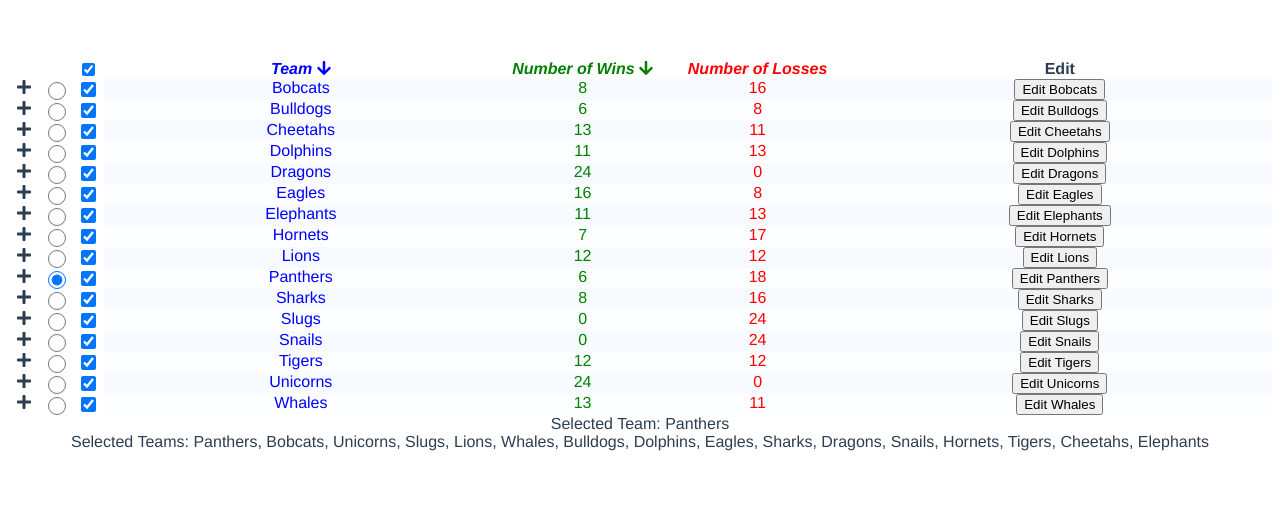
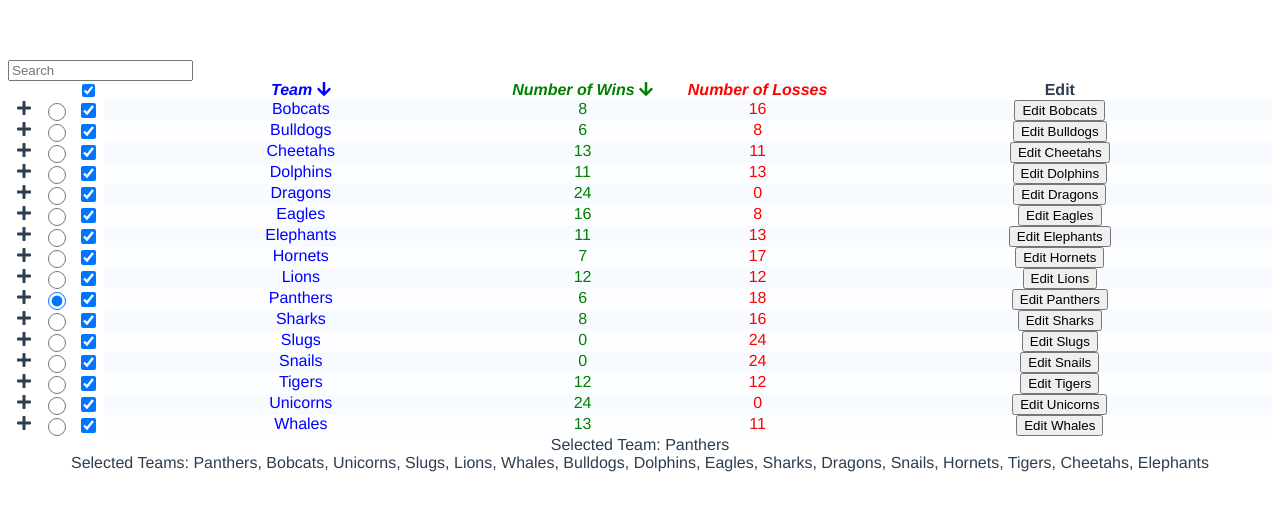
Before and after one commit to AriSorsko/easy-vue-components, a Vue app: page / in a window 1280 px wide. Shown: the top 510 px of the page. Built offline with nearby package versions, Linux system fonts and the light colour scheme.

Commit message:
Added table level row filtering based on a user supplied search value

```diff
--- a/src/components/Demo.vue
+++ b/src/components/Demo.vue
@@ -10,6 +10,7 @@
       :selectedItems.sync="selectedItems"
       id="teamsTable"
       enableAccordianforDetailRow="multi"
+      :tableSearching="true"
     >
       <template v-slot:expandedDetailRowIcon>
         <font-awesome-icon icon="minus" />
--- a/src/components/EasyTable.vue
+++ b/src/components/EasyTable.vue
@@ -1,8 +1,16 @@
 <template>
   <div>
+    <input
+      v-if="tableSearching"
+      v-model="tableSearch"
+      placeholder="Search"
+      class="searchInput"
+      id="searchInput"
+      ref="searchInput"
+    />
     <div id="container" :style="columnWidthsStyle" ref="container">
       <!-- Headings -->
-      <!-- Empty div to keep the headers lined up with their columns when there are radio buttons  -->
+      <!-- Empty div to keep the headers lined up with their columns when there are exapnd/collapse buttons  -->
       <div v-if="enableAccordianforDetailRow" />
       <!-- Empty div to keep the headers lined up with their columns when there are radio buttons  -->
       <div v-if="enableRadioButtons" />
@@ -39,12 +47,15 @@
         </span>
       </div>
       <!-- Data Rows -->
-      <div v-if="!sortedRows || sortedRows.length === 0" id="noDataMessage">
+      <div
+        v-if="!sortedAndFilteredRows || sortedAndFilteredRows.length === 0"
+        id="noDataMessage"
+      >
         There is no data for this table.
       </div>
       <div
         v-else
-        v-for="(row, rindex) in sortedRows"
+        v-for="(row, rindex) in sortedAndFilteredRows"
         :key="rindex"
         class="collapseDivs"
       >
@@ -144,6 +155,10 @@
 .detailRowSlot {
   grid-column: 1/-1;
 }
+
+.searchInput {
+  display: block;
+}
 </style>
 
 <script>
@@ -195,6 +210,10 @@ export default {
       type: String, // Can be single or multi
       default: null,
     },
+    tableSearching: {
+      type: Boolean,
+      default: false,
+    },
   },
   data() {
     return {
@@ -204,6 +223,7 @@ export default {
       internalSelectedItems: [],
       openDetailRows: [],
       checkAll: [],
+      tableSearch: "",
     };
   },
   created() {
@@ -242,6 +262,8 @@ export default {
       );
     }
 
+    if (!this.rows) return;
+
     if (
       this.enableAccordianforDetailRow &&
       this.enableAccordianforDetailRow !== "single" &&
@@ -254,7 +276,6 @@ export default {
     }
 
     // Handle sorting setup
-    if (this.rows) {
     const initialSortColumns = this.columns.filter((c) => c.initialSort);
     const sortableColumns = this.columns.filter((c) => c.sortable);
     let initialSortColumn;
@@ -270,9 +291,7 @@ export default {
     } else {
       if (sortableColumns.length > 0) initialSortColumn = sortableColumns[0];
     }
-
     this.sortedRows = cloneDeep(this.rows);
-
     let sortingProperties = initialSortColumn
       ? [initialSortColumn.property]
       : [];
@@ -283,7 +302,6 @@ export default {
     sortingProperties.forEach((sortableColumnPropery) => {
       this.columnSortDirection[sortableColumnPropery] = "asc";
     });
-    }
 
     // Handle radio buttons setup
     if (this.selectedItem) {
@@ -326,6 +344,14 @@ export default {
     },
   },
   computed: {
+    sortedAndFilteredRows() {
+      if (!this.tableSearch) return this.sortedRows;
+      return this.sortedRows.filter((row) => {
+        return this.stringifyRow(row)
+          .toLowerCase()
+          .includes(this.tableSearch.toLowerCase());
+      });
+    },
     columnWidthsStyle() {
       if (Array.isArray(this.columns)) {
         let columnsWidths = "grid-template-columns:";
@@ -353,6 +379,16 @@ export default {
     },
   },
   methods: {
+    stringifyRow(row) {
+      return this.columns
+        .map((column) => row[column.property])
+        .reduce((accumulator, curVal) => {
+          if (curVal !== undefined) {
+            accumulator += " " + curVal;
+          }
+          return accumulator;
+        });
+    },
     checkAllToggled() {
       this.internalSelectedItems = [];
       if (!this.checkAll) {
```
Also changed, not shown: 1 other file (tests, documents, lock files or other folders). Lines whose indentation alone changed are shown as unchanged.
